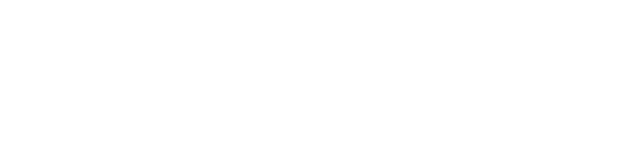
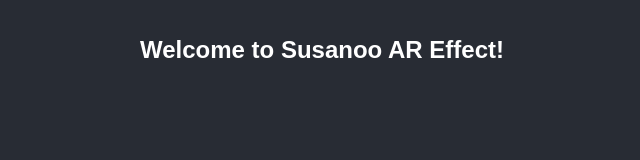
Before and after one commit to Khantset/susanoo-ar, a plain HTML site: page index.html in a window 1280 px wide. Shown: the whole page, without its empty margins (318-958 px from the left). Drawn offline with Linux system fonts and the light colour scheme.

Commit message:
Update index.html

```diff
--- a/index.html
+++ b/index.html
@@ -7,10 +7,29 @@
     <script src="https://aframe.io/releases/1.4.0/aframe.min.js"></script>
     <script src="https://cdn.jsdelivr.net/npm/ar.js@1.7.2/aframe/build/aframe-ar.min.js"></script>
     <style>
-        body { margin: 0; overflow: hidden; }
+        body {
+            margin: 0;
+            overflow: hidden;
+            display: flex;
+            justify-content: center;
+            align-items: center;
+            background-color: #282c34;
+            color: white;
+            font-family: Arial, sans-serif;
+            height: 100vh;
+        }
+        h1 {
+            position: absolute;
+            top: 20px;
+            left: 50%;
+            transform: translateX(-50%);
+            z-index: 1;
+            font-size: 24px;
+        }
     </style>
 </head>
 <body>
+    <h1>Welcome to Susanoo AR Effect!</h1>
     <a-scene embedded arjs>
         <a-marker type="barcode" value="5">
             <a-entity position="0 0 0" scale="2 2 2"
```
